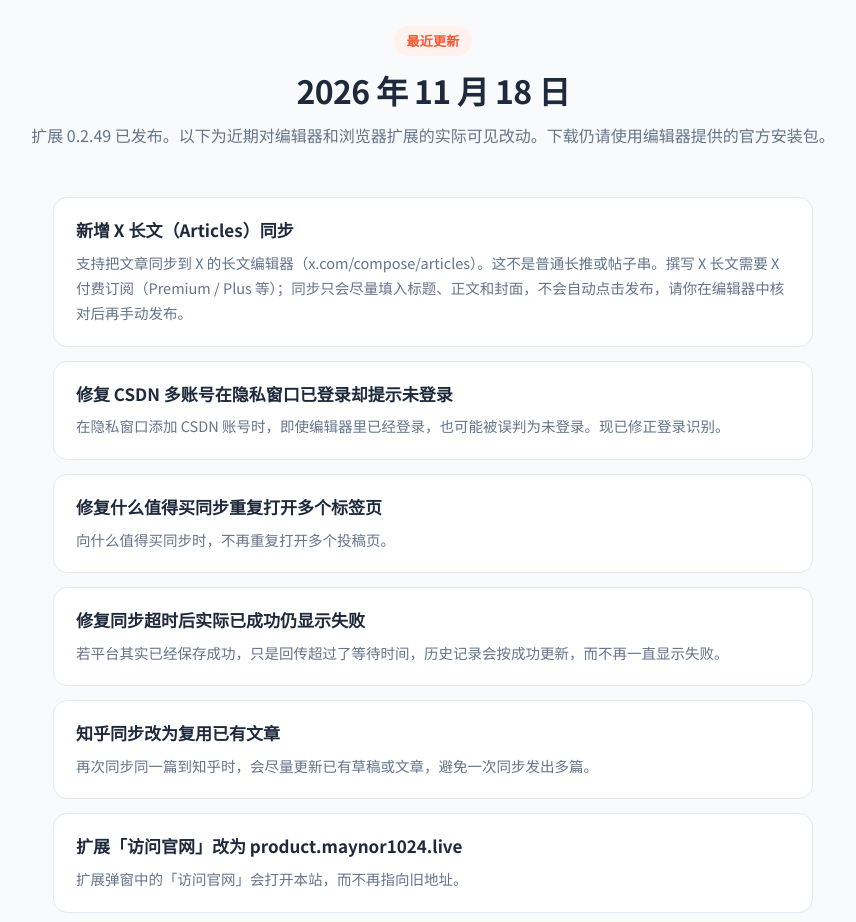
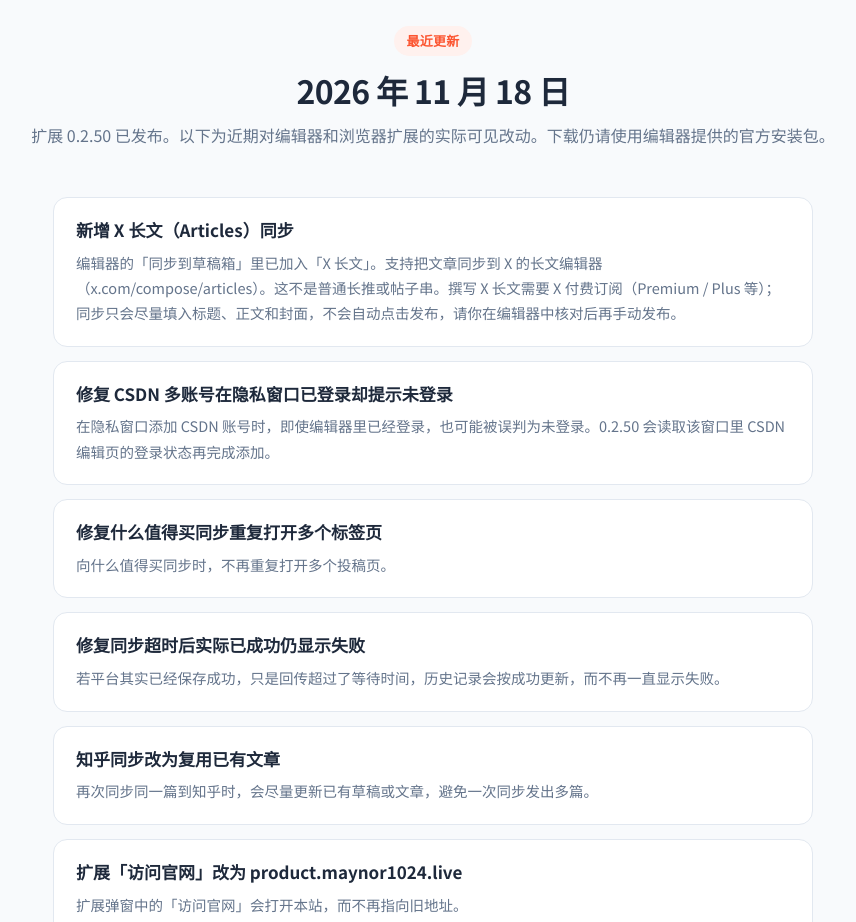
Before and after one commit to xianyu110/editor-maynor1024, a plain HTML site: page index.html in a window 1280 px wide. Shown: the part 5920-6842 px from the top of the page, without its empty margins (207-1063 px from the left). Drawn offline with Linux system fonts and the light colour scheme.

Commit message:
Update the Nov 18 changelog to extension 0.2.50.
Note that X Articles now appears in the editor sync modal, and describe the CSDN incognito login fix shipped in 0.2.50. README platform count is 23.

```diff
--- a/index.html
+++ b/index.html
@@ -374,16 +374,16 @@
         <div class="section-head">
           <span class="eyebrow">最近更新</span>
           <h2>2026 年 11 月 18 日</h2>
-          <p>扩展 0.2.49 已发布。以下为近期对编辑器和浏览器扩展的实际可见改动。下载仍请使用编辑器提供的官方安装包。</p>
+          <p>扩展 0.2.50 已发布。以下为近期对编辑器和浏览器扩展的实际可见改动。下载仍请使用编辑器提供的官方安装包。</p>
         </div>
         <ol class="updates-list">
           <li>
             <h3>新增 X 长文（Articles）同步</h3>
-            <p>支持把文章同步到 X 的长文编辑器（<span class="nowrap">x.com/compose/articles</span>）。这不是普通长推或帖子串。撰写 X 长文需要 X 付费订阅（Premium / Plus 等）；同步只会尽量填入标题、正文和封面，不会自动点击发布，请你在编辑器中核对后再手动发布。</p>
+            <p>编辑器的「同步到草稿箱」里已加入「X 长文」。支持把文章同步到 X 的长文编辑器（<span class="nowrap">x.com/compose/articles</span>）。这不是普通长推或帖子串。撰写 X 长文需要 X 付费订阅（Premium / Plus 等）；同步只会尽量填入标题、正文和封面，不会自动点击发布，请你在编辑器中核对后再手动发布。</p>
           </li>
           <li>
             <h3>修复 CSDN 多账号在隐私窗口已登录却提示未登录</h3>
-            <p>在隐私窗口添加 CSDN 账号时，即使编辑器里已经登录，也可能被误判为未登录。现已修正登录识别。</p>
+            <p>在隐私窗口添加 CSDN 账号时，即使编辑器里已经登录，也可能被误判为未登录。0.2.50 会读取该窗口里 CSDN 编辑页的登录状态再完成添加。</p>
           </li>
           <li>
             <h3>修复什么值得买同步重复打开多个标签页</h3>
```
Also changed, not shown: 1 other file.
